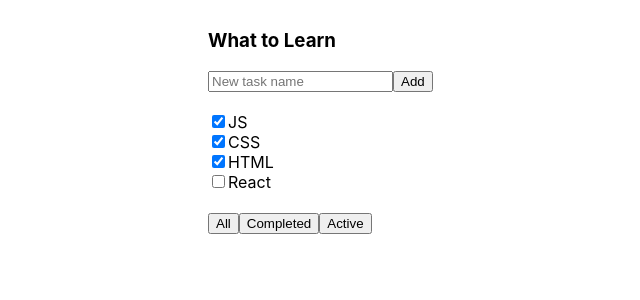
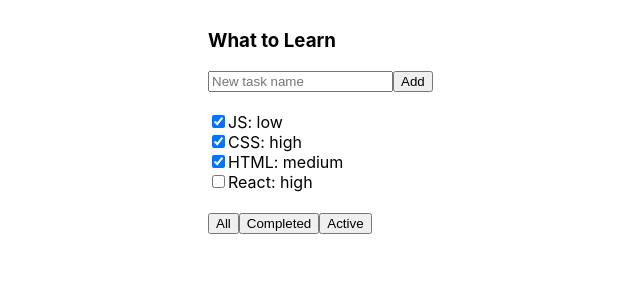
Before and after one commit to viketvova/TODO-list, a React (Create React App) app: page / in a window 1280 px wide. Shown: the top 300 px of the page, without its empty margins (192-832 px from the left). Built offline with nearby package versions, Linux system fonts and the light colour scheme.

Commit message:
Tasks are Properties

```diff
--- a/src/App.js
+++ b/src/App.js
@@ -5,19 +5,21 @@ import TodoListTasks from './TodoListTasks';
 import TodoListHeader from './TodoListHeader';
 
 class App extends React.Component {
+
+    tasks = [
+        { title: "JS", isDone: true, priority: "low"},
+        { title: "CSS", isDone: true, priority: "high"},
+        { title: "HTML", isDone: true, priority: "medium"},
+        { title: "React", isDone: false, priority: "high"}
+    ];
+
     render = () => {
-        let tasks = [
-            { title: "JS", isDone: true },
-            { title: "CSS", isDone: true },
-            { title: "HTML", isDone: true },
-            { title: "React", isDone: false }
-        ]
 
         return (
             <div className="App">
                 <div className="todoList">
                     <TodoListHeader />
-                    <TodoListTasks tasks={tasks}/>
+                    <TodoListTasks tasks={this.tasks}/>
                     <TodoListFooter />
                 </div>
             </div>
--- a/src/TodoListHeader.js
+++ b/src/TodoListHeader.js
@@ -2,6 +2,7 @@ import React from 'react';
 import './App.css';
 
 class TodoListHeader extends React.Component {
+
     render = () => {
         return (
             <div className="todoList-header">
--- a/src/TodoListTask.js
+++ b/src/TodoListTask.js
@@ -3,10 +3,13 @@ import './App.css';
 
 class TodoListTask extends React.Component {
     render = () => {
+        console.log(this.props)
+
         return (
             <div className="todoList-task">
-                <input type="checkbox" checked={this.props.isDone} />
-                <span>{this.props.title}</span>
+                <input type="checkbox"
+                    checked={this.props.isDone} />
+                <span>{`${this.props.title}: ${this.props.priority}`}</span>
             </div>
         );
     }
--- a/src/TodoListTasks.js
+++ b/src/TodoListTasks.js
@@ -3,26 +3,15 @@ import './App.css';
 import TodoListTask from './TodoListTask';
 
 class TodoListTasks extends React.Component {
+
     render = () => {
-
-        // let tasks = [
-        //     { title: "JS", isDone: true },
-        //     { title: "CSS", isDone: true },
-        //     { title: "HTML", isDone: true },
-        //     { title: "React", isDone: false }
-        // ]
-
         return (
 
             <div className="todoList-tasks">
-                <TodoListTask title={this.props.tasks[0].title}
-                    isDone={this.props.tasks[0].isDone} />
-                <TodoListTask title={this.props.tasks[1].title}
-                    isDone={this.props.tasks[1].isDone} />
-                <TodoListTask title={this.props.tasks[2].title}
-                    isDone={this.props.tasks[2].isDone} />
-                <TodoListTask title={this.props.tasks[3].title}
-                    isDone={this.props.tasks[3].isDone} />
+                {this.props.tasks.map(el => {
+            return <TodoListTask title={el.title} isDone={el.isDone} priority={el.priority}/>
+        })
+        }
             </div>
         );
     }
```
